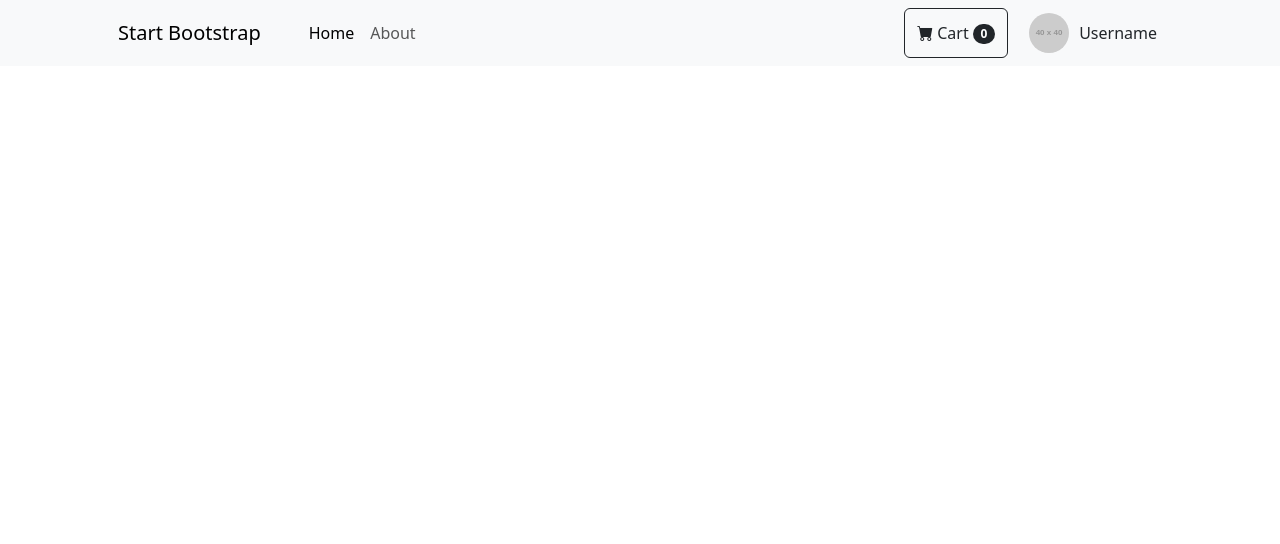
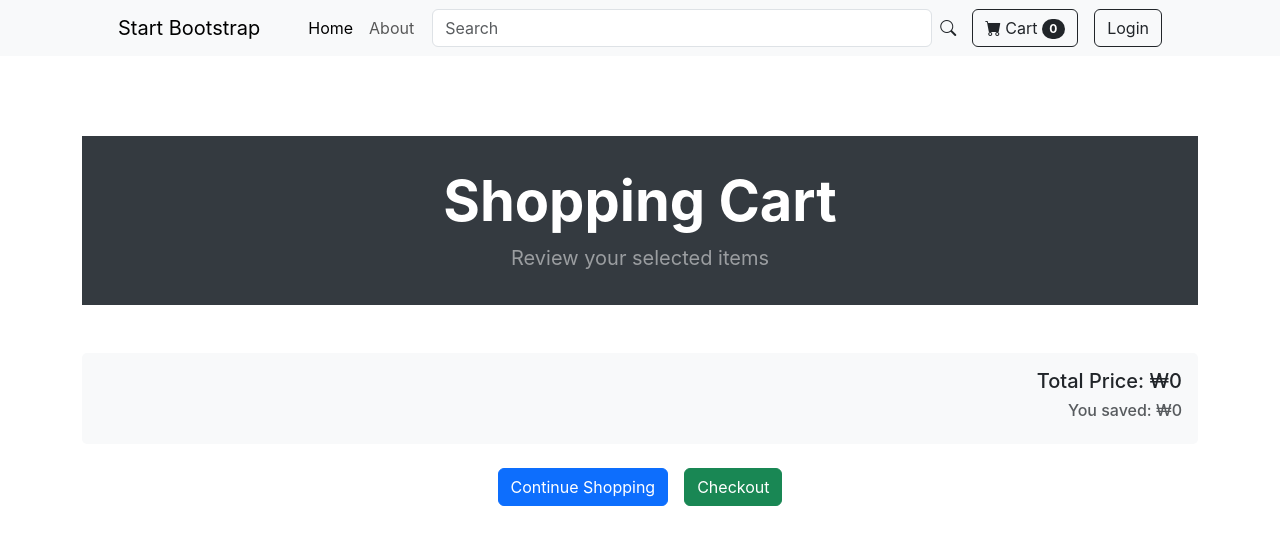
Before and after one commit to ss35789/ShopEase-FR, a React (Create React App) app: page /cart in a window 1280 px wide. Shown: the top 544 px of the page. Built offline with nearby package versions, Linux system fonts and the light colour scheme.

Commit message:
cart 기능 구현

```diff
--- a/package.json
+++ b/package.json
@@ -12,6 +12,7 @@
     "react-dom": "^18.3.1",
     "react-router-dom": "^6.24.0",
     "react-scripts": "5.0.1",
+    "styled-components": "^6.1.11",
     "web-vitals": "^2.1.4"
   },
   "scripts": {
--- a/src/App.css
+++ b/src/App.css
@@ -36,7 +36,6 @@
     transform: rotate(360deg);
   }
 }
-
 /* App.css */
 .nav-link:hover {
   background-color: rgba(0, 0, 0, 0.1);
@@ -57,3 +56,25 @@
 .profile:hover {
   background-color: rgba(0, 0, 0, 0.1);
 }
+
+.search-input {
+  flex: 1;
+  max-width: 600px; /* 입력 필드의 최대 너비 설정 */
+  margin-left: 10px; /* 왼쪽 여백 추가 */
+  margin-right: 10px; /* 오른쪽 여백 추가 */
+}
+
+.search-button {
+  border: none; /* 테두리 제거 */
+  background: none; /* 배경 제거 */
+  padding: 0; /* 패딩 제거 */
+}
+
+/* 반응형 디자인: 작은 화면에서 버튼들 숨기기 */
+@media (max-width: 768px) {
+  .navbar-nav,
+  .btn-outline-dark,
+  .profile {
+    display: none; /* 중요한 버튼 숨기기 */
+  }
+}
--- a/src/App.js
+++ b/src/App.js
@@ -1,16 +1,57 @@
-import React from 'react';
+import React, { useState, useEffect } from 'react';
 import 'bootstrap/dist/css/bootstrap.min.css';
 import 'bootstrap-icons/font/bootstrap-icons.css';
-import './App.css'; // App.css 파일 import
-import { BrowserRouter as Router, Route, Routes, Link } from 'react-router-dom';
-import Home from './pages/Home';
-import About from './pages/About';
-import ProductDetail from './pages/ProductDetail';
-import UserProfile from './pages/UserProfile';
+import './App.css';
+import { Link, useNavigate, Outlet } from 'react-router-dom';
 
 function App() {
+    const [searchTerm, setSearchTerm] = useState('');
+    const [isLoggedIn, setIsLoggedIn] = useState(false);
+    const [cartItems, setCartItems] = useState([]);
+    const navigate = useNavigate();
+
+    useEffect(() => {
+        // 로그인 상태를 확인하는 로직을 추가할 수 있습니다.
+        // 예를 들어, 로컬 스토리지나 쿠키에서 토큰을 확인하는 로직.
+        // fetch('/api/auth/status')
+        //     .then(response => response.json())
+        //     .then(data => setIsLoggedIn(data.isLoggedIn))
+        //     .catch(error => console.error('Error:', error));
+    }, []);
+
+    const handleSearchInputChange = (event) => {
+        setSearchTerm(event.target.value);
+    };
+
+    const handleSearchSubmit = (event) => {
+        event.preventDefault();
+        navigate(`/search?query=${searchTerm}`);
+    };
+
+    const handleLogout = () => {
+        setIsLoggedIn(false);
+        // 로컬 스토리지나 쿠키에서 토큰을 삭제하는 로직을 추가할 수 있습니다.
+        // fetch('/api/auth/logout', { method: 'POST' })
+        //     .then(response => response.json())
+        //     .then(data => console.log(data))
+        //     .catch(error => console.error('Error:', error));
+    };
+
+    const handleAddToCart = (product) => {
+        setCartItems((prevItems) => {
+            const itemExists = prevItems.find(item => item.id === product.id);
+            if (itemExists) {
+                return prevItems.map(item =>
+                    item.id === product.id ? { ...item, quantity: item.quantity + 1 } : item
+                );
+            }
+            return [...prevItems, { ...product, quantity: 1 }];
+        });
+    };
+
+    const cartItemCount = cartItems.reduce((total, item) => total + item.quantity, 0);
+
     return (
-        <Router>
         <div>
             <nav className="navbar navbar-expand-lg navbar-light bg-light">
                 <div className="container px-4 px-lg-5">
@@ -27,13 +68,26 @@ function App() {
                                 <Link className="nav-link" to="/about">About</Link>
                             </li>
                         </ul>
-                            <form className="d-flex">
-                                <button className="btn btn-outline-dark" type="submit">
+                        <form className="d-flex mx-auto" style={{ flex: 1, maxWidth: '700px' }} onSubmit={handleSearchSubmit}>
+                            <input
+                                className="form-control me-2 search-input"
+                                type="search"
+                                placeholder="Search"
+                                aria-label="Search"
+                                value={searchTerm}
+                                onChange={handleSearchInputChange}
+                            />
+                            <button className="btn search-button" type="submit">
+                                <i className="bi-search"></i>
+                            </button>
+                        </form>
+                        <button className="btn btn-outline-dark ms-3" type="button" onClick={() => navigate('/cart')}>
                             <i className="bi-cart-fill me-1"></i>
                             Cart
-                                    <span className="badge bg-dark text-white ms-1 rounded-pill">0</span>
+                            <span className="badge bg-dark text-white ms-1 rounded-pill">{cartItemCount}</span>
                         </button>
-                                <Link to="/user" className="profile ms-3">
+                        {isLoggedIn ? (
+                            <div className="d-flex align-items-center ms-3">
                                 <img
                                     src="https://dummyimage.com/40x40/000/fff"
                                     alt="Profile"
@@ -41,20 +95,16 @@ function App() {
                                     style={{ marginRight: '10px' }}
                                 />
                                 <span>Username</span>
-                                </Link>
-                            </form>
+                                <button className="btn btn-link" onClick={handleLogout}>Logout</button>
+                            </div>
+                        ) : (
+                            <Link to="/login" className="btn btn-outline-dark ms-3">Login</Link>
+                        )}
                     </div>
                 </div>
             </nav>
-
-                <Routes>
-                    <Route path="/" element={<Home />} />
-                    <Route path="/about" element={<About />} />
-                    <Route path="/product/:id" element={<ProductDetail />} />
-                    <Route path="/user" element={<UserProfile />} />
-                </Routes>
+            <Outlet context={{ cartItems, handleAddToCart, setCartItems }} />
         </div>
-        </Router>
     );
 }
 
--- a/src/index.js
+++ b/src/index.js
@@ -1,17 +1,11 @@
 import React from 'react';
-import ReactDOM from 'react-dom/client';
+import ReactDOM from 'react-dom';
+import AppRouter from './AppRouter';
 import './index.css';
-import App from './App';
-import reportWebVitals from './reportWebVitals';
 
-const root = ReactDOM.createRoot(document.getElementById('root'));
-root.render(
-  <React.StrictMode>
-    <App />
-  </React.StrictMode>
+ReactDOM.render(
+    <React.StrictMode>
+        <AppRouter />
+    </React.StrictMode>,
+    document.getElementById('root')
 );
-
-// If you want to start measuring performance in your app, pass a function
-// to log results (for example: reportWebVitals(console.log))
-// or send to an analytics endpoint. Learn more: https://bit.ly/CRA-vitals
-reportWebVitals();
--- a/src/pages/Cart.js
+++ b/src/pages/Cart.js
@@ -1,6 +1,6 @@
 import React from 'react';
 import styled from 'styled-components';
-import { Link } from 'react-router-dom';
+import { Link, useOutletContext } from 'react-router-dom';
 
 const CartContainer = styled.div`
   margin-top: 5rem;
@@ -28,15 +28,35 @@ const CartSummary = styled.div`
   text-align: right;
 `;
 
-const productsInCart = [
-    { id: 1, name: 'Classic Watch', originalPrice: 170000, price: 150000, quantity: 1, image: 'https://via.placeholder.com/450x300/000/fff?text=Classic+Watch' },
-    { id: 2, name: 'Leather Boots', originalPrice: 140000, price: 120000, quantity: 2, image: 'https://via.placeholder.com/450x300/000/fff?text=Leather+Boots' },
-    { id: 3, name: 'Elegant Dress', originalPrice: 100000, price: 80000, quantity: 1, image: 'https://via.placeholder.com/450x300/000/fff?text=Elegant+Dress' },
-];
+function Cart() {
+    const { cartItems, setCartItems } = useOutletContext(); // cartItems와 setCartItems를 context에서 가져옴
 
-function Cart() {
-    const totalOriginalPrice = productsInCart.reduce((total, product) => total + product.originalPrice * product.quantity, 0);
-    const totalPrice = productsInCart.reduce((total, product) => total + product.price * product.quantity, 0);
+    const handleRemove = (productId) => {
+        const updatedCart = cartItems.filter(product => product.id !== productId);
+        setCartItems(updatedCart);
+
+        // 백엔드 서버에 데이터 업데이트가 필요한 경우 여기에 추가
+        // 예를 들어, 사용자 세션에 저장된 장바구니 데이터를 업데이트하는 경우:
+        // fetch('/api/cart/remove', {
+        //     method: 'POST',
+        //     headers: {
+        //         'Content-Type': 'application/json',
+        //     },
+        //     body: JSON.stringify({ id: productId }),
+        // })
+        // .then(response => response.json())
+        // .then(data => console.log(data))
+        // .catch(error => console.error('Error:', error));
+    };
+
+    const handleQuantityChange = (productId, quantity) => {
+        setCartItems(cartItems.map(item =>
+            item.id === productId ? { ...item, quantity: Math.max(1, item.quantity + quantity) } : item
+        ));
+    };
+
+    const totalOriginalPrice = cartItems.reduce((total, product) => total + product.originalPrice * product.quantity, 0);
+    const totalPrice = cartItems.reduce((total, product) => total + product.price * product.quantity, 0);
     const totalSavings = totalOriginalPrice - totalPrice;
 
     return (
@@ -46,7 +66,7 @@ function Cart() {
                 <p className="lead fw-normal text-white-50 mb-0">Review your selected items</p>
             </CartHeader>
             <div className="mt-5">
-                {productsInCart.map(product => (
+                {cartItems.map(product => (
                     <CartItem key={product.id} className="row">
                         <div className="col-md-2">
                             <img src={product.image} alt={product.name} className="img-fluid" />
@@ -55,7 +75,11 @@ function Cart() {
                             <h5>{product.name}</h5>
                         </div>
                         <div className="col-md-2">
-                            <p>Quantity: {product.quantity}</p>
+                            <div className="d-flex align-items-center">
+                                <button className="btn btn-outline-secondary me-2" onClick={() => handleQuantityChange(product.id, -1)}>-</button>
+                                <span>{product.quantity}</span>
+                                <button className="btn btn-outline-secondary ms-2" onClick={() => handleQuantityChange(product.id, 1)}>+</button>
+                            </div>
                         </div>
                         <div className="col-md-2">
                             <p>₩{product.price.toLocaleString()}</p>
@@ -64,7 +88,7 @@ function Cart() {
                             )}
                         </div>
                         <div className="col-md-2 text-end">
-                            <button className="btn btn-outline-danger">Remove</button>
+                            <button className="btn btn-outline-danger" onClick={() => handleRemove(product.id)}>Remove</button>
                         </div>
                     </CartItem>
                 ))}
@@ -74,7 +98,20 @@ function Cart() {
                 </CartSummary>
                 <div className="text-center mt-4">
                     <Link to="/" className="btn btn-primary">Continue Shopping</Link>
-                    <button className="btn btn-success ms-3">Checkout</button>
+                    <button className="btn btn-success ms-3" onClick={() => {
+                        // 결제 처리 로직
+                        // 결제 정보를 서버로 전송
+                        // fetch('/api/checkout', {
+                        //     method: 'POST',
+                        //     headers: {
+                        //         'Content-Type': 'application/json',
+                        //     },
+                        //     body: JSON.stringify(cartItems),
+                        // })
+                        // .then(response => response.json())
+                        // .then(data => console.log(data))
+                        // .catch(error => console.error('Error:', error));
+                    }}>Checkout</button>
                 </div>
             </div>
         </CartContainer>
--- a/src/pages/ProductDetail.js
+++ b/src/pages/ProductDetail.js
@@ -1,21 +1,30 @@
 import React from 'react';
-import { useParams } from 'react-router-dom';
+import { useParams, useOutletContext } from 'react-router-dom';
 
 function ProductDetail() {
     const { id } = useParams();
+    const { handleAddToCart } = useOutletContext();
+
+    const product = {
+        id: parseInt(id),
+        name: `Product Name ${id}`,
+        originalPrice: 50000,
+        price: 45000,
+        image: 'https://dummyimage.com/600x400/dee2e6/6c757d.jpg'
+    };
 
     return (
         <div className="container px-4 px-lg-5 my-5">
             <div className="row">
                 <div className="col-md-6">
-                    <img className="img-fluid" src="https://dummyimage.com/600x400/dee2e6/6c757d.jpg" alt="Product" />
+                    <img className="img-fluid" src={product.image} alt="Product" />
                 </div>
                 <div className="col-md-6">
-                    <h1 className="display-5 fw-bolder">Product Name {id}</h1>
-                    <p className="lead">This is a detailed description of product {id}. It has many features and is available at a great price.</p>
+                    <h1 className="display-5 fw-bolder">{product.name}</h1>
+                    <p className="lead">This is a detailed description of {product.name}. It has many features and is available at a great price.</p>
                     <div className="d-flex">
-                        <span className="h5">$40.00</span>
-                        <button className="btn btn-outline-dark flex-shrink-0" type="button">
+                        <span className="h5">₩{product.price.toLocaleString()}</span>
+                        <button className="btn btn-outline-dark flex-shrink-0" type="button" onClick={() => handleAddToCart(product)}>
                             <i className="bi-cart-fill me-1"></i>
                             Add to cart
                         </button>
```
Also changed, not shown: 1 other file (tests, documents, lock files or other folders). Lines whose indentation alone changed are shown as unchanged.
